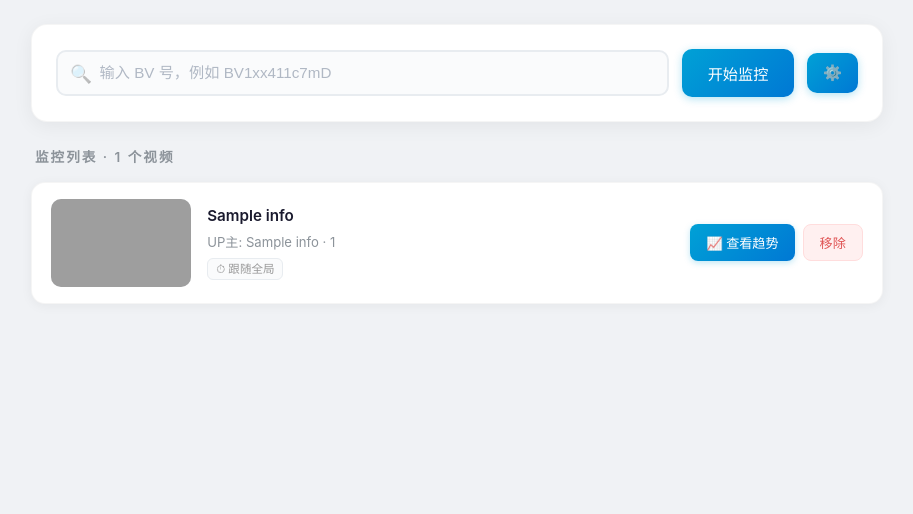
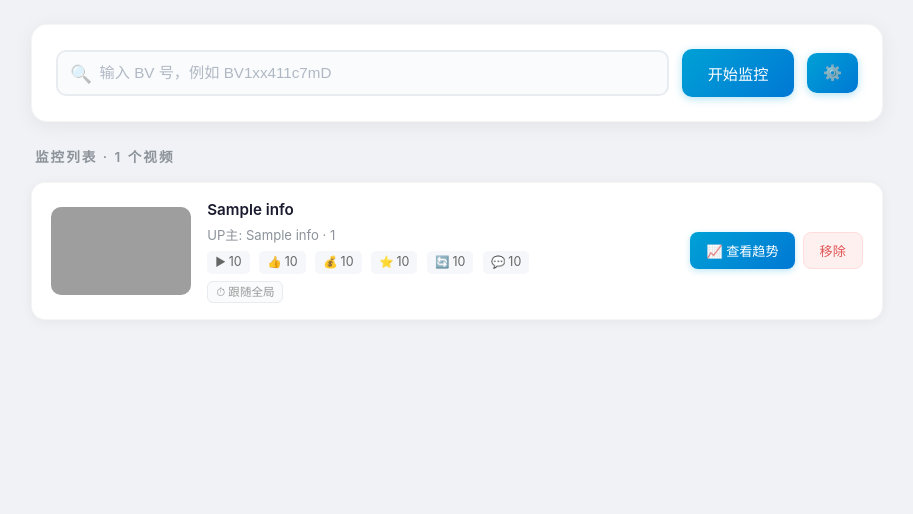
Before and after one commit to Euoao/bv-monitor, a FastAPI app: template templates/index.html in a window 1280 px wide. Shown: the part 141-655 px from the top of the page, without its empty margins (183-1096 px from the left). Run offline with FastAPI, Linux system fonts and the light colour scheme; the template is opened without the code that fills it: most values are stand-ins (such as "Sample title", 1, 10 or a date in 2020); grey boxes are pictures that could not be loaded.

Commit message:
feat: 首页视频卡片展示基础数据
- DataStore 新增 get_latest_stat()，从 JSONL 末尾高效读取最新一条统计
- 首页卡片显示播放量、点赞、投币、收藏、分享、弹幕六项数据
- 添加 format_num Jinja2 过滤器，大数字自动转为万/亿格式

```diff
--- a/app/routes.py
+++ b/app/routes.py
@@ -15,6 +15,22 @@ from .store import DataStore
 
 BASE_DIR = Path(__file__).resolve().parent.parent
 templates = Jinja2Templates(directory=str(BASE_DIR / "templates"))
+
+
+def _format_num(value) -> str:
+    """将数字格式化为可读文本（万/亿）"""
+    try:
+        n = int(value)
+    except (TypeError, ValueError):
+        return str(value)
+    if n >= 100_000_000:
+        return f"{n / 100_000_000:.1f}亿"
+    if n >= 10_000:
+        return f"{n / 10_000:.1f}万"
+    return f"{n:,}"
+
+
+templates.env.filters["format_num"] = _format_num
 
 router = APIRouter()
 
@@ -41,9 +57,11 @@ async def index(request: Request):
         info = DataStore.get_info(bvid)
         video_interval = DataStore.get_video_interval(bvid)
         effective = DataStore.get_effective_interval(bvid)
+        latest_stat = DataStore.get_latest_stat(bvid)
         monitors.append({
             "bvid": bvid,
             "info": info,
+            "latest_stat": latest_stat,
             "effective_interval": effective,
             "effective_label": _fmt_interval(effective),
             "is_custom": video_interval is not None,
--- a/app/store.py
+++ b/app/store.py
@@ -137,6 +137,32 @@ class DataStore:
                     results.append(json.loads(line))
         return results
 
+    @classmethod
+    def get_latest_stat(cls, bvid: str) -> dict | None:
+        """高效获取最新一条统计数据（从文件末尾读取）"""
+        cls._ensure_migrated(bvid)
+        stats_path = cls._stats_file(bvid)
+        if not stats_path.exists():
+            return None
+        # 从末尾往回读，找到最后一个非空行
+        try:
+            with open(stats_path, "rb") as f:
+                f.seek(0, 2)  # 移到文件末尾
+                size = f.tell()
+                if size == 0:
+                    return None
+                # 从末尾向前读取，最多 4KB 足够一行
+                chunk_size = min(4096, size)
+                f.seek(size - chunk_size)
+                chunk = f.read().decode("utf-8")
+                lines = chunk.strip().rsplit("\n", 1)
+                last_line = lines[-1].strip()
+                if last_line:
+                    return json.loads(last_line)
+        except (json.JSONDecodeError, OSError):
+            pass
+        return None
+
     # ── 监控列表 ──
 
     @classmethod
--- a/templates/index.html
+++ b/templates/index.html
@@ -369,6 +369,28 @@
             color: #00a1d6;
             background: #f0f9fd;
         }
+
+        /* ── 视频统计栏 ── */
+        .card-stats {
+            display: flex;
+            gap: 0.6rem;
+            flex-wrap: wrap;
+            margin-bottom: 0.4rem;
+        }
+        .stat-item {
+            display: inline-flex;
+            align-items: center;
+            gap: 3px;
+            font-size: 0.78rem;
+            color: #666;
+            background: #f5f7fa;
+            padding: 2px 8px;
+            border-radius: 5px;
+            line-height: 1.5;
+        }
+        .stat-item .stat-icon {
+            font-size: 0.72rem;
+        }
         .interval-tag.custom {
             border-color: #00a1d6;
             color: #00a1d6;
@@ -478,6 +500,16 @@
                     <div class="info">
                         <h3>{{ m.info.title }}</h3>
                         <p class="meta">UP主: {{ m.info.owner_name }} · {{ m.bvid }}</p>
+                        {% if m.latest_stat %}
+                        <div class="card-stats">
+                            <span class="stat-item"><span class="stat-icon">▶</span> {{ m.latest_stat.view | format_num }}</span>
+                            <span class="stat-item"><span class="stat-icon">👍</span> {{ m.latest_stat.like | format_num }}</span>
+                            <span class="stat-item"><span class="stat-icon">💰</span> {{ m.latest_stat.coin | format_num }}</span>
+                            <span class="stat-item"><span class="stat-icon">⭐</span> {{ m.latest_stat.favorite | format_num }}</span>
+                            <span class="stat-item"><span class="stat-icon">🔄</span> {{ m.latest_stat.share | format_num }}</span>
+                            <span class="stat-item"><span class="stat-icon">💬</span> {{ m.latest_stat.danmaku | format_num }}</span>
+                        </div>
+                        {% endif %}
                         <div class="card-interval-wrap">
                             <button class="interval-tag {% if m.is_custom %}custom{% endif %}"
                                     id="itag-{{ m.bvid }}"
```
